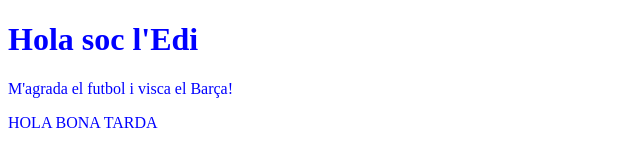
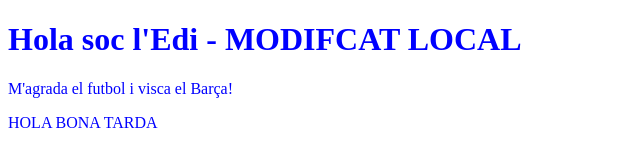
Before and after one commit to edisava1/edipaginaweb, a plain HTML site: page index.html in a window 1280 px wide. Shown: the whole page, without its empty margins (0-640 px from the left). Drawn offline with Linux system fonts and the light colour scheme.

Commit message:
NOM MODIFICAT projecteCopia

```diff
--- a/index.html
+++ b/index.html
@@ -5,7 +5,7 @@
     <link rel="stylesheet" href="estils.css">
 </head>
 <body>
-    <h1>Hola soc l'Edi</h1>
+    <h1>Hola soc l'Edi - MODIFCAT LOCAL</h1>
     <p>M'agrada el futbol i visca el Barça!</p>
 
     <p>HOLA BONA TARDA</p>
```
